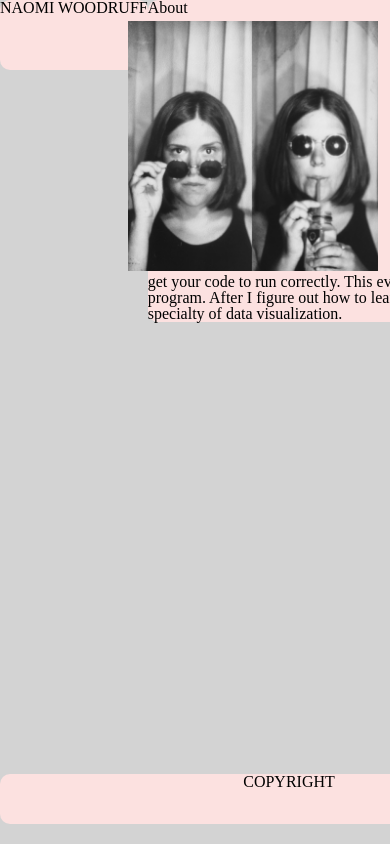
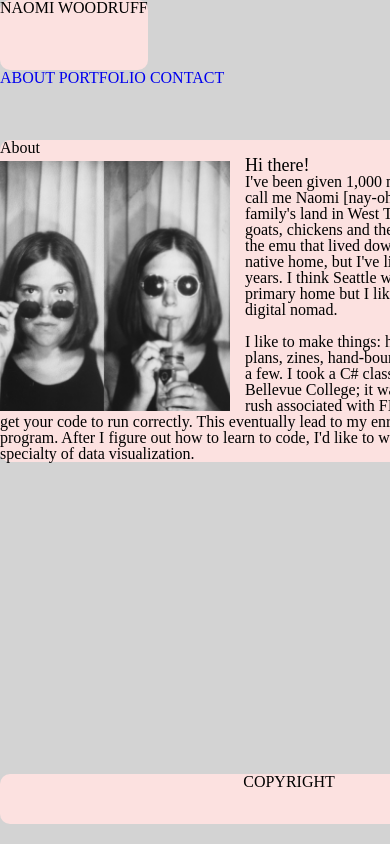
Before and after one commit to naywood/Responsive-Portfolio, a plain HTML site: page index.html in a window 390 px wide. Shown: the top 844 px of the page. Drawn offline with Linux system fonts and the light colour scheme; files that its build step writes are made by us from their sources.

Commit message:
changed some responsiveness

```diff
--- a/assets/css/style.css
+++ b/assets/css/style.css
@@ -17,6 +17,7 @@ section, footer, header {
 
 
 header {
+    position: static;
     text-align: left;
     text-transform: uppercase;
     font-size: 40px;
@@ -208,7 +209,10 @@ footer {
     article, p {
       width: 690px;
       z-index: 6;
-
+    }
+    nav {
+      float: left;
+    }
   }
   @media screen and (max-width: 640px)
   {
@@ -216,12 +220,13 @@ footer {
       background:lightgray;
     }
 
-    nav{
-      display: flex;
-      justify-content: flex-end;
+    nav {
+      clear: both;
+      float: left;
     }
     section, footer {
       width: 578px;
+      clear: both;
     }
     article, p {
       width: 548px;
```
Also changed, not shown: index.html (+5 -3 lines).
